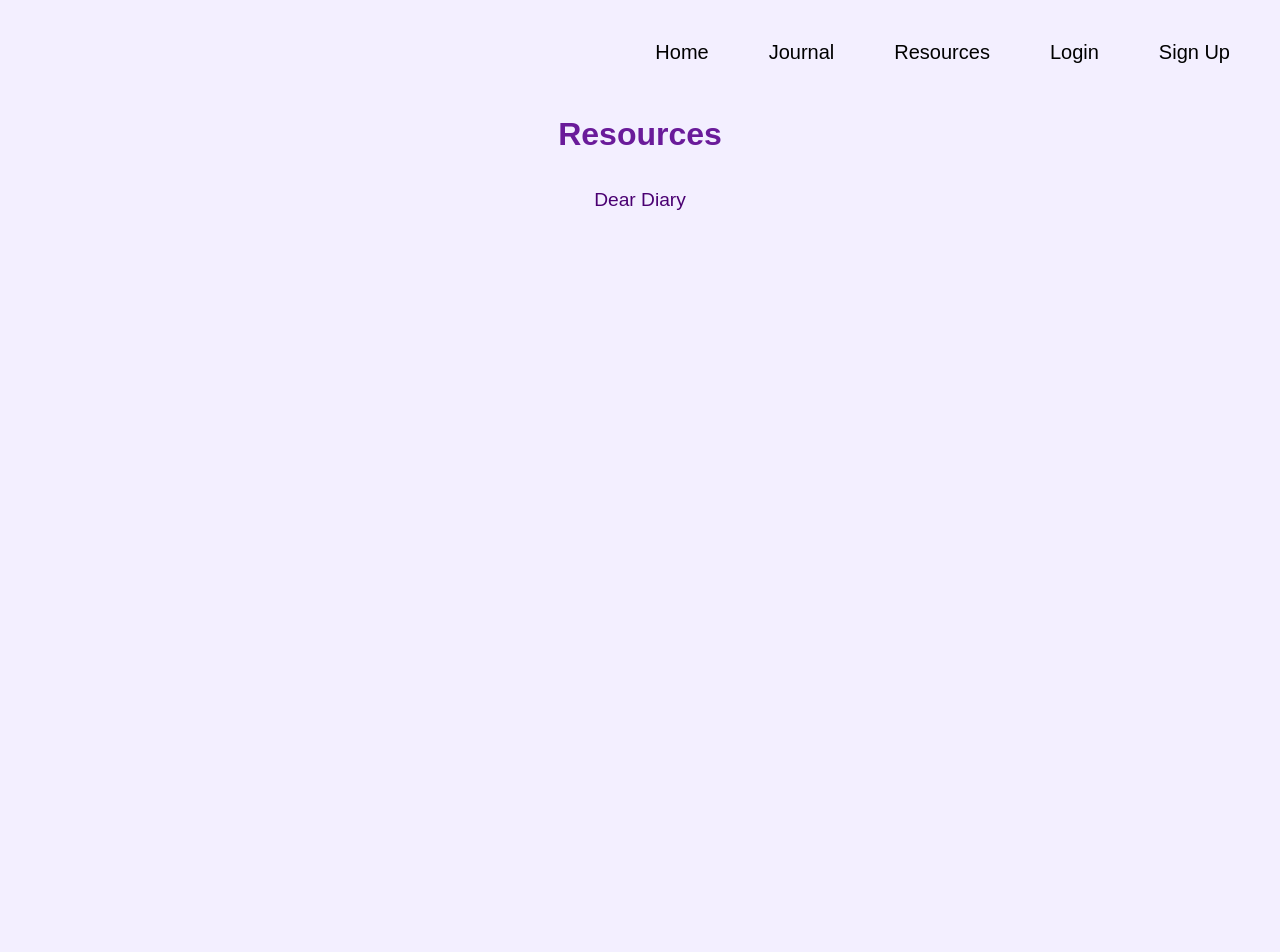
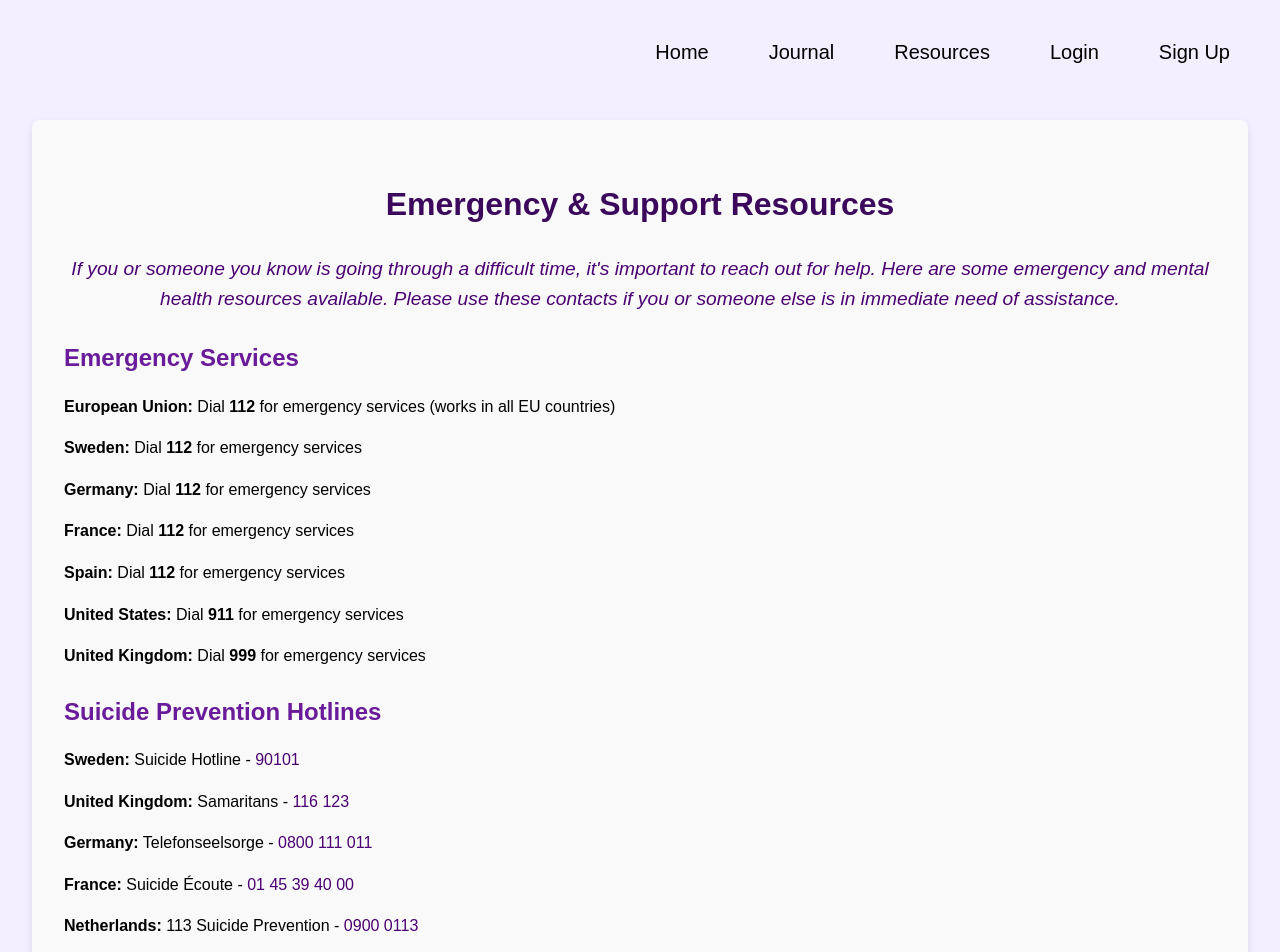
Before and after one commit to kyrag00/degree-project, a React (Vite) app in the folder client/: page /resources in a window 1280 px wide. Shown: the top 952 px of the page. Before the commit the page ends 800 px from the top, so only its background shows below. Built offline with nearby package versions, Linux system fonts and the light colour scheme; no server answers.

Commit message:
Resources page content

```diff
--- a/client/src/pages/Resources.tsx
+++ b/client/src/pages/Resources.tsx
@@ -1,7 +1,60 @@
+import "../styles/resources.css"
+
 const Resources = () => {
     return (
-        <h1>Resources</h1>
-       )
+        <div className="resources-page">
+            <h2>Emergency & Support Resources</h2>
+
+            <section className="intro">
+                <p>If you or someone you know is going through a difficult time, it's important to reach out for help. Here are some emergency and mental health resources available. Please use these contacts if you or someone else is in immediate need of assistance.</p>
+            </section>
+
+            <section className="emergency-contacts">
+                <h3>Emergency Services</h3>
+                <ul>
+                    <li><strong>European Union:</strong> Dial <strong>112</strong> for emergency services (works in all EU countries)</li>
+                    <li><strong>Sweden:</strong> Dial <strong>112</strong> for emergency services</li>
+                    <li><strong>Germany:</strong> Dial <strong>112</strong> for emergency services</li>
+                    <li><strong>France:</strong> Dial <strong>112</strong> for emergency services</li>
+                    <li><strong>Spain:</strong> Dial <strong>112</strong> for emergency services</li>
+                    <li><strong>United States:</strong> Dial <strong>911</strong> for emergency services</li>
+                    <li><strong>United Kingdom:</strong> Dial <strong>999</strong> for emergency services</li>
+                </ul>
+            </section>
+
+            <section className="suicide-prevention">
+                <h3>Suicide Prevention Hotlines</h3>
+                <ul>
+                    <li><strong>Sweden:</strong> Suicide Hotline - <a href="tel:90101">90101</a></li>
+                    <li><strong>United Kingdom:</strong> Samaritans - <a href="tel:116123">116 123</a></li>
+                    <li><strong>Germany:</strong> Telefonseelsorge - <a href="tel:0800111011">0800 111 011</a></li>
+                    <li><strong>France:</strong> Suicide Écoute - <a href="tel:0145394000">01 45 39 40 00</a></li>
+                    <li><strong>Netherlands:</strong> 113 Suicide Prevention - <a href="tel:0900 0113">0900 0113</a></li>
+                    <li><strong>United States:</strong> National Suicide Prevention Lifeline - <a href="tel:988">988</a></li>
+                    <li><strong>United Kingdom:</strong> Samaritans - <a href="tel:116123">116 123</a></li>
+                    <li><strong>Canada:</strong> Crisis Services Canada - <a href="tel:1-833-456-4566">1-833-456-4566</a></li>
+                    <li><strong>Australia:</strong> Lifeline Australia - <a href="tel:13 11 14">13 11 14</a></li>
+                    <li><strong>India:</strong> Suicide Prevention Helpline - <a href="tel:91-22-2772 6771">91-22-2772 6771</a></li>
+                    <li><strong>India:</strong> AASRA Foundation - <a href="tel:91-9820466726">91-9820466726</a></li>
+                </ul>
+            </section>
+
+            <section className="mental-health-resources">
+                <h3>Mental Health Support</h3>
+                <ul>
+                    <li><strong>Sweden:</strong> Mind - <a href="https://mind.se/">www.mind.se</a> (Mental health support and crisis services)</li>
+                    <li><strong>Germany:</strong> Deutsche Gesellschaft für Psychologie (DGPs) - <a href="https://www.dgps.de/">www.dgps.de</a></li>
+                    <li><strong>France:</strong> SOS Suicide - <a href="https://www.sos-suicide.org/">www.sos-suicide.org</a></li>
+                    <li><strong>Netherlands:</strong> 113 Zelfmoordpreventie - <a href="https://www.113.nl/">www.113.nl</a> (Crisis and suicide prevention)</li>
+                    <li><strong>European Union:</strong> European Union Agency for Fundamental Rights (FRA) - <a href="https://fra.europa.eu/en">www.fra.europa.eu</a></li>
+                    <li><strong>United States:</strong> National Institute of Mental Health - <a href="https://www.nimh.nih.gov/">www.nimh.nih.gov</a></li>
+                    <li><strong>United Kingdom:</strong> Mind - <a href="https://www.mind.org.uk/">www.mind.org.uk</a></li>
+                    <li><strong>Canada:</strong> Canadian Mental Health Association - <a href="https://cmha.ca/">www.cmha.ca</a></li>
+                    <li><strong>Australia:</strong> Beyond Blue - <a href="https://www.beyondblue.org.au/">www.beyondblue.org.au</a></li>
+                </ul>
+            </section>
+        </div>
+    )
 }
 
-export default Resources
+export default Resources;
--- /dev/null
+++ b/client/src/styles/resources.css
@@ -0,0 +1,53 @@
+.resources-page {
+    margin: 2rem;
+    padding: 2rem;
+    background-color: #f9f9f9;
+    border-radius: 0.5rem;
+    box-shadow: 0 0.25rem 0.5rem rgba(0, 0, 0, 0.1);
+  }
+
+  .resources-page h2 {
+    font-size: 2rem;
+    color: #3c085c;
+    text-align: center;
+    margin-bottom: 1.5rem;
+  }
+
+  .resources-page section {
+    margin-bottom: 1.5rem;
+  }
+
+  .resources-page h3 {
+    font-size: 1.5rem;
+    color: #6a1b9a;
+    margin-bottom: 0.5rem;
+  }
+
+  .resources-page ul {
+    list-style-type: none;
+    padding-left: 0;
+  }
+
+  .resources-page ul li {
+    margin-bottom: 1rem;
+  }
+
+  .resources-page ul li strong {
+    font-weight: bold;
+  }
+
+  .resources-page ul li a {
+    color: #4a0072;
+    text-decoration: none;
+  }
+
+  .resources-page ul li a:hover {
+    text-decoration: underline;
+  }
+
+  .resources-page p {
+    font-size: 1.2rem;
+    color: #4a0072;
+    text-align: center;
+    font-style: italic;
+  }
```
